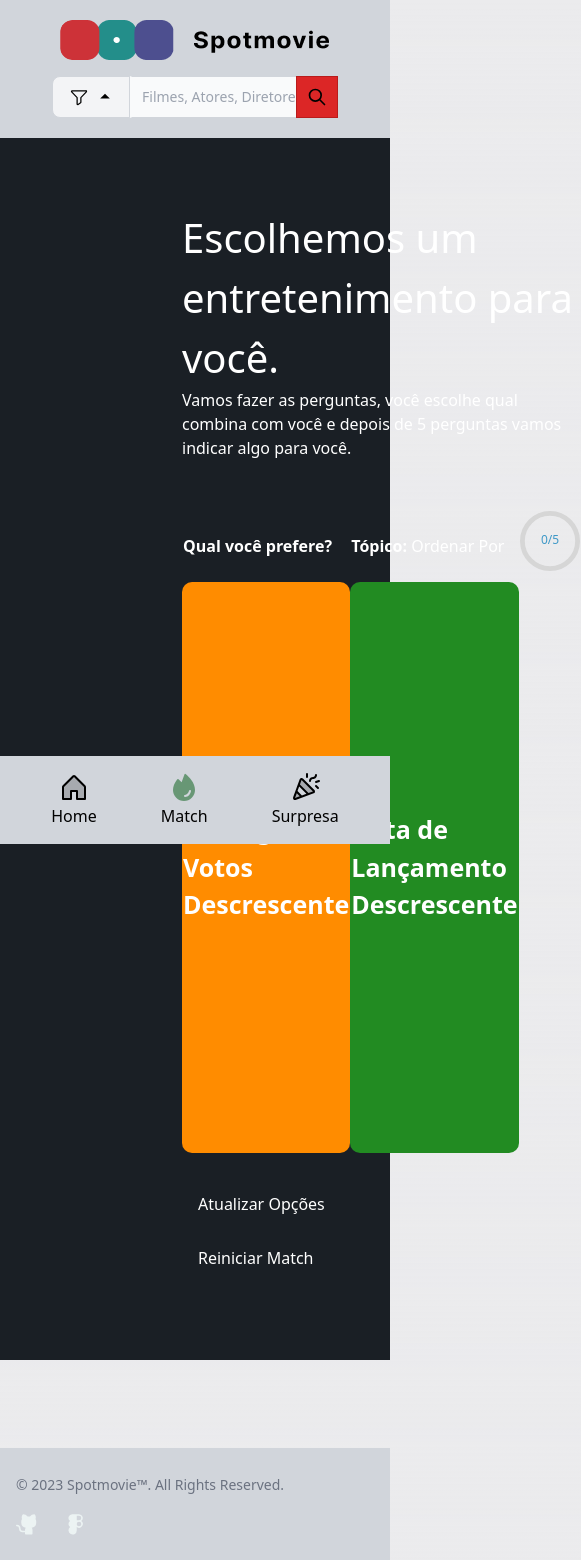
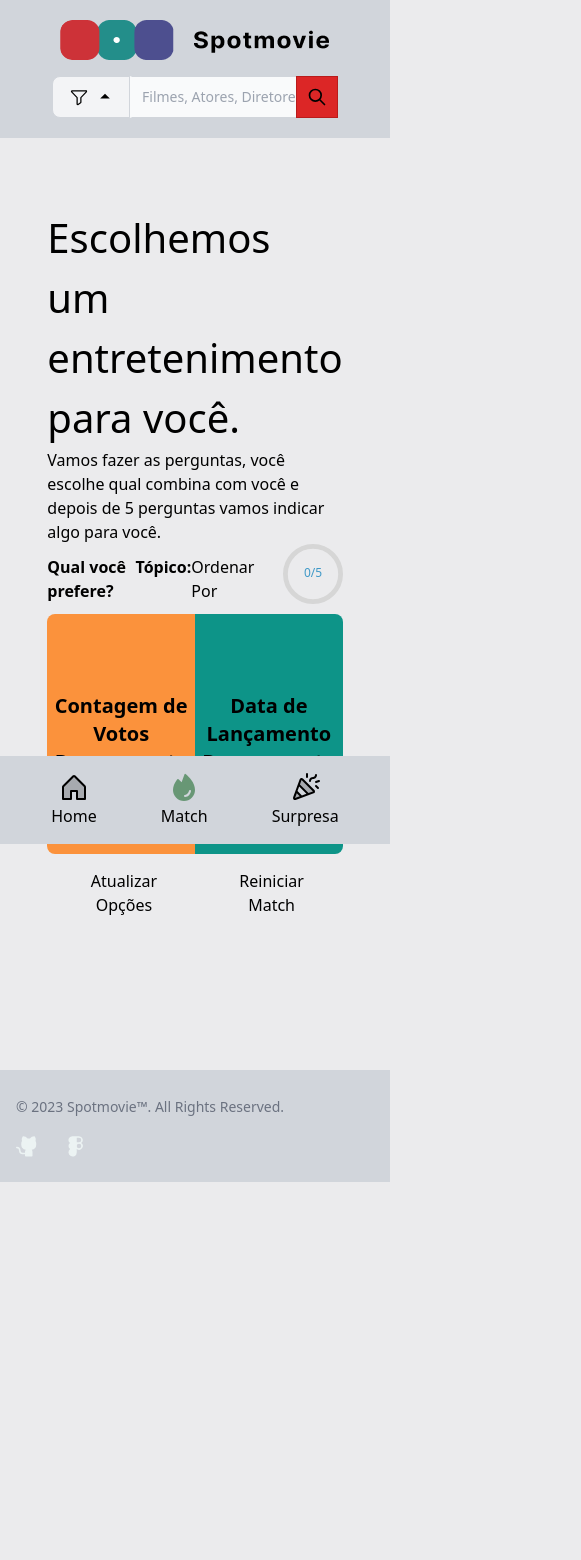
Before and after one commit to ICEI-PUC-Minas-PMV-ADS/pmv-ads-2023-1-e1-proj-web-t12-projeto-serie, a Next.js app: page /match in a window 390 px wide. Shown: the whole page, 581 px wide, since content can reach past the window. After the commit the page ends 1182 px from the top, so only its background shows below. Built offline with nearby package versions, Linux system fonts and the light colour scheme; what @badrap/bar-of-progress would draw is missing.

Commit message:
match responsive :phone:

```diff
--- a/src/components/filter.tsx
+++ b/src/components/filter.tsx
@@ -31,7 +31,6 @@ const Filter = () => {
             movie: false,
             serie: false,
         });
-        console.log(check);
         updateSelectedFilter(check)
         handleOpenFilter(false)
 
--- a/src/components/movieChoice.tsx
+++ b/src/components/movieChoice.tsx
@@ -5,12 +5,13 @@ import { CircularProgressbar } from 'react-circular-progressbar';
 import Spinner from 'react-bootstrap/Spinner';
 import Button from 'react-bootstrap/Button';
 import MovieRow from "@/components/movieRow";
+import { CircleNotch } from '@phosphor-icons/react';
 
 export default function MovieChoice(){
     const themes = {
         sort_by: [
                     'Popularidade',
-                    'Taxa de Votos Decrescente',
+                    'Baixa avaliação',
                     'Taxa de Votos Crescente',
                     'Contagem de Votos Descrescente',
                     'Contagem de Votos Crescente',
@@ -38,8 +39,6 @@ export default function MovieChoice(){
     const [secondOption, setsecondOption] = useState('')
     // useState - dynamic match style
     const [loadMatch, setLoad] = useState(true)
-    const [isHover1, setIsHover1] = useState(false)
-    const [isHover2, setIsHover2] = useState(false)
 
     // useEffect
     useEffect(()=>{
@@ -356,69 +355,23 @@ export default function MovieChoice(){
                 break;
         }
     }
-    // functions - style
-    const handleIsHover1 = () =>{
-        setIsHover1(!isHover1)
-    }
-    const handleIsHover2 = () =>{
-        setIsHover2(!isHover2)
-    }
-
-    // styles
-    const styles = {
-        TableStyle: {
-            width: '100%',
-            height: '800px',
-            'marginTop': '50px',
-            'marginBottom': '50px',
-        },
-
-        TableLine1Style:{
-            'borderRadius': '10px',
-            width: '1000px',
-            height: '400px',
-            backgroundColor: isHover1 ? 'orange' : 'darkorange',
-        },
-
-        TableLine2Style:{
-            'borderRadius': '10px',
-            width: '1000px',
-            height: '400px',
-            backgroundColor: isHover2 ? 'mediumseagreen' : 'forestgreen',
-        },
-
-        circularProgressBarStyle : {
-            width: '500px',
-            height: '500px'
-        },
-
-        sugestionsAreaStyle:{
-            'borderRadius': '10px',
-            width: '500px',
-            height: 'fit-content',
-        },
-
-        refreshOptionStyle:{
-            width: '500px',
-            height: '400px',
-        }
-    }
 
     // jsx
     return(
         <div>
-            <table style={styles.TableStyle}>
-                <thead>
+            <div className='flex flex-col'>
+                <div>
                     {
                         loadMatch ?
                         (
-                            <tr>
-                                <td><h2 style={{'textAlign': 'left'}}><strong>Qual você prefere?</strong></h2></td>
-                                <td>
+                            <div className='flex items-center'>
+                                <div className='flex justify-start w-full'><h2 style={{'textAlign': 'left'}}><strong>Qual você prefere?</strong></h2></div>
+                                <div className='flex  w-full'>
                                     <strong>Tópico:</strong> {topic}
-                                </td>
-                                <td style={{textAlign: 'right'}}>
-                                    <div style={{ width: '60px', height: '60px', marginBottom:'10px', 'textAlign': 'right'}}>
+                                </div>
+                                <div style={{textAlign: 'right'}} className='flex justify-end w-full'>
+                                    <div style={{ width: '60px', height: '60px', marginBottom:'10px', 'textAlign': 'right'}}
+                                    >
                                         <CircularProgressbar
                                             className="Counter"
                                             value={count}
@@ -426,51 +379,34 @@ export default function MovieChoice(){
                                             text={`${count}/5`}
                                         />
                                     </div>
-                                </td>
-                            </tr>
+                                </div>
+                            </div>
                         )
                         :
                         (
                            <div></div>
                         )
                     }
-                </thead>
-                <tbody>
+                </div>
+                </div>
+                <div className='w-full flex flex-col'>
                     {
                         loadMatch ?
                         (
-                            <tr
-                                style={{
-                                    textAlignLast: 'center',
-                                }}
-                            >
-                                <td
-                                    className='Option1'
-                                    style={styles.TableLine1Style}
+                            <div className='w-full flex justify-center items-center'>
+                                <div
+                                    className='bg-orange-400 hover:bg-orange-500 cursor-pointer w-1/2 h-60 rounded-l-lg flex justify-center items-center text-center'
                                     onClick={()=>changeIndex(1)}
-                                    onMouseEnter={()=>handleIsHover1()}
-                                    onMouseLeave={()=>handleIsHover1()}
                                     >
-                                        <h1
-                                            style={{
-                                                fontSize: '25px'
-                                            }}
-                                        ><strong>{firstOption}</strong></h1>
-                                </td>
-                                <td
-                                    className='Option2'
-                                    style={styles.TableLine2Style}
+                                        <strong className='text-xl'>{firstOption}</strong>
+                                </div>
+                                <div
+                                    className='bg-teal-600 hover:bg-teal-500 cursor-pointer w-1/2 h-60 rounded-r-lg flex justify-center items-center text-center'
                                     onClick={()=>changeIndex(2)}
-                                    onMouseEnter={()=>handleIsHover2()}
-                                    onMouseLeave={()=>handleIsHover2()}
                                     >
-                                        <h1
-                                            style={{
-                                                fontSize: '25px'
-                                            }}
-                                        ><strong>{secondOption}</strong></h1>
-                                </td>
-                            </tr>
+                                        <strong className='text-xl'>{secondOption}</strong>
+                                </div>
+                            </div>
 
                         )
                         :
@@ -480,35 +416,30 @@ export default function MovieChoice(){
                                 && serie !== undefined
                             ) ?
                             (
-                                <tr>
-                                    <td
-                                        style={styles.sugestionsAreaStyle}
+                                <div>
+                                    <div
+                                        // style={styles.sugestionsAreaStyle}
                                     >
                                         <div className="flex flex-col items-center">
                                             <MovieRow key={1} content={movie} title="Sugestões de Filme" rowID={1} />
                                             <MovieRow key={2} content={serie} title="Sugestões de Séries" rowID={2} />
                                         </div>
-                                    </td>
-                                </tr>
+                                    </div>
+                                </div>
                             )
                             :
                             (
-                                <tr>
-                                    <td>
-                                        <Spinner  animation="border" role="status" style={{'display': 'contents', textAlign: 'center'}}>
-                                            <span className="visually-hidden">Loading...</span>
-                                        </Spinner>
-                                    </td>
-                                </tr>
+                                <div>
+                                    <div className='flex justify-center items-center p-28'>
+                                            <CircleNotch className='animate-spin' size={48} weight="fill" />
+                                            <span className="visually-hidden text-5xl">Loading...</span>
+                                    </div>
+                                </div>
                             )
                         )
                     }
-                    <tr>
-                        <td
-                            style={{
-                                height: '0px'
-                            }}
-                        >
+                    <div>
+                        <div className='flex'>
                             <Button
                                 variant="primary"
                                 onClick={()=>refreshOptions()}
@@ -527,10 +458,10 @@ export default function MovieChoice(){
                             >
                                 Reiniciar Match
                             </Button>
-                        </td>
-                    </tr>
-                </tbody>
-            </table>
+                        </div>
+                    </div>
+                </div>
+
         </div>
     )
 }
--- a/src/components/searchBar.tsx
+++ b/src/components/searchBar.tsx
@@ -28,7 +28,6 @@ export default function SearchBar() {
 
     function handleSearch(e: React.FormEvent<HTMLFormElement>){
         e.preventDefault()
-        console.log(selectedFilter);
         if(selectedFilter.movie === true && selectedFilter.serie === true){
           router.push(`/search/${inputValue}/all`);
         }else if(selectedFilter.movie && !selectedFilter.serie){
--- a/src/pages/api/og.tsx
+++ b/src/pages/api/og.tsx
@@ -75,7 +75,6 @@ export default function handler(req: NextRequest) {
       },
     );
   } catch (e: any) {
-    console.log(`${e.message}`);
     return new Response(`Failed to generate the image`, {
       status: 500,
     });
--- a/src/pages/match.tsx
+++ b/src/pages/match.tsx
@@ -27,12 +27,7 @@ export default function match() {
         <>
         <TopNav />
         <main
-            className="flex min-h-screen flex-col items-center pr-28 pl-28"
-            style={{
-                        'backgroundColor': '#1A1F25',
-                        'color': 'white',
-                        display: 'grid'
-            }}>
+            className="flex min-h-screen flex-col items-center pr-28 pl-28">
                 <div style={styles.MainBlockStyle}>
                     <div>
                         <h1
--- a/src/pages/search/[searchName]/[searchType]/index.tsx
+++ b/src/pages/search/[searchName]/[searchType]/index.tsx
@@ -83,8 +83,6 @@ export default function Search({
       const [data1, data2] = await Promise.all([res1, res2]).then((responses) =>
         Promise.all(responses.map((res) => res.json()))
       );
-      console.log(res2);
-      console.log(res1);
 
       const combinedData: movieType[] = [...data1.results, ...data2.results]; // Combine the arrays
       setResultAll([...resultAll, ...combinedData]);
@@ -93,7 +91,6 @@ export default function Search({
 
     setLoading(false)
     }
-    console.log(combinedData);
   return (
     <>
     <TopNav />
```
